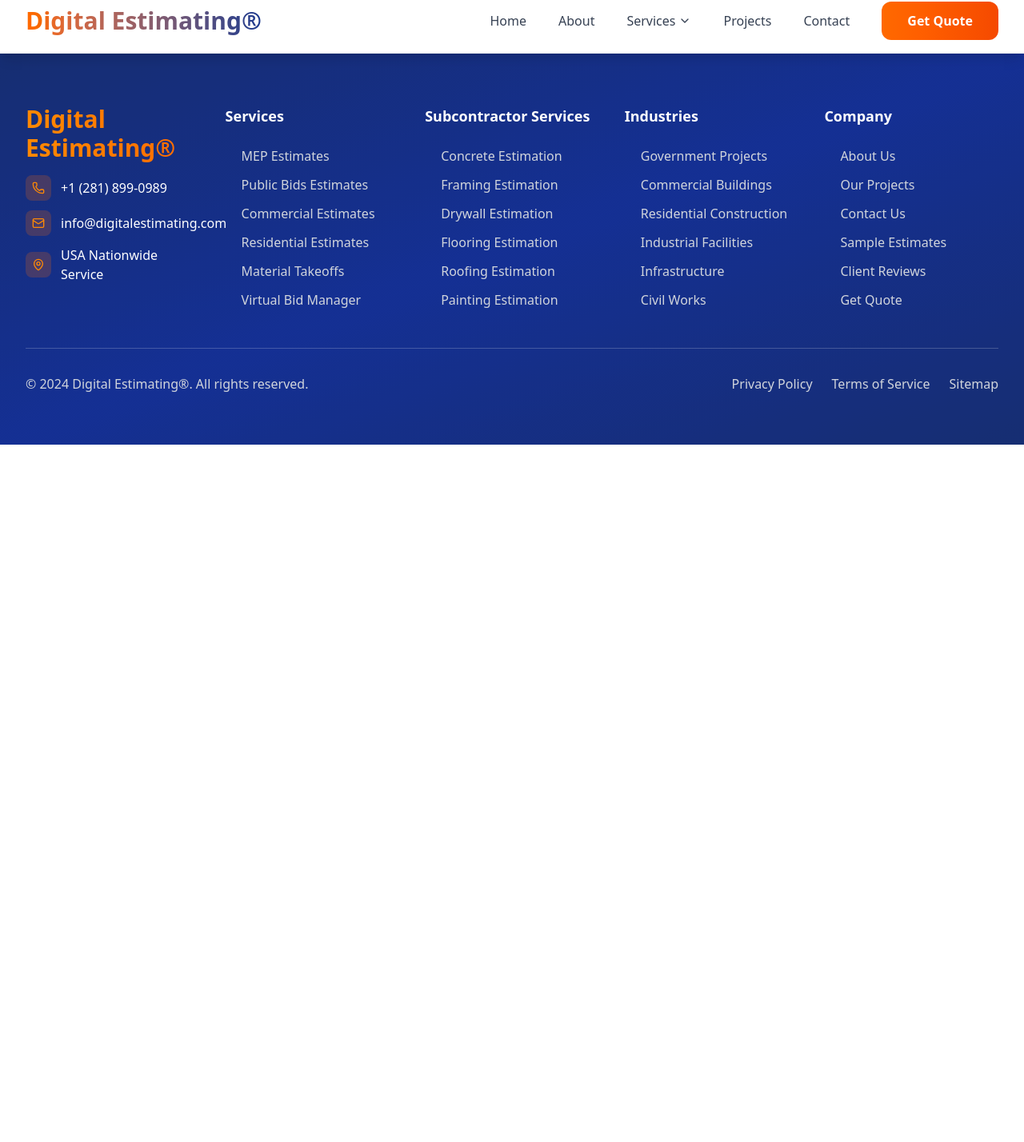
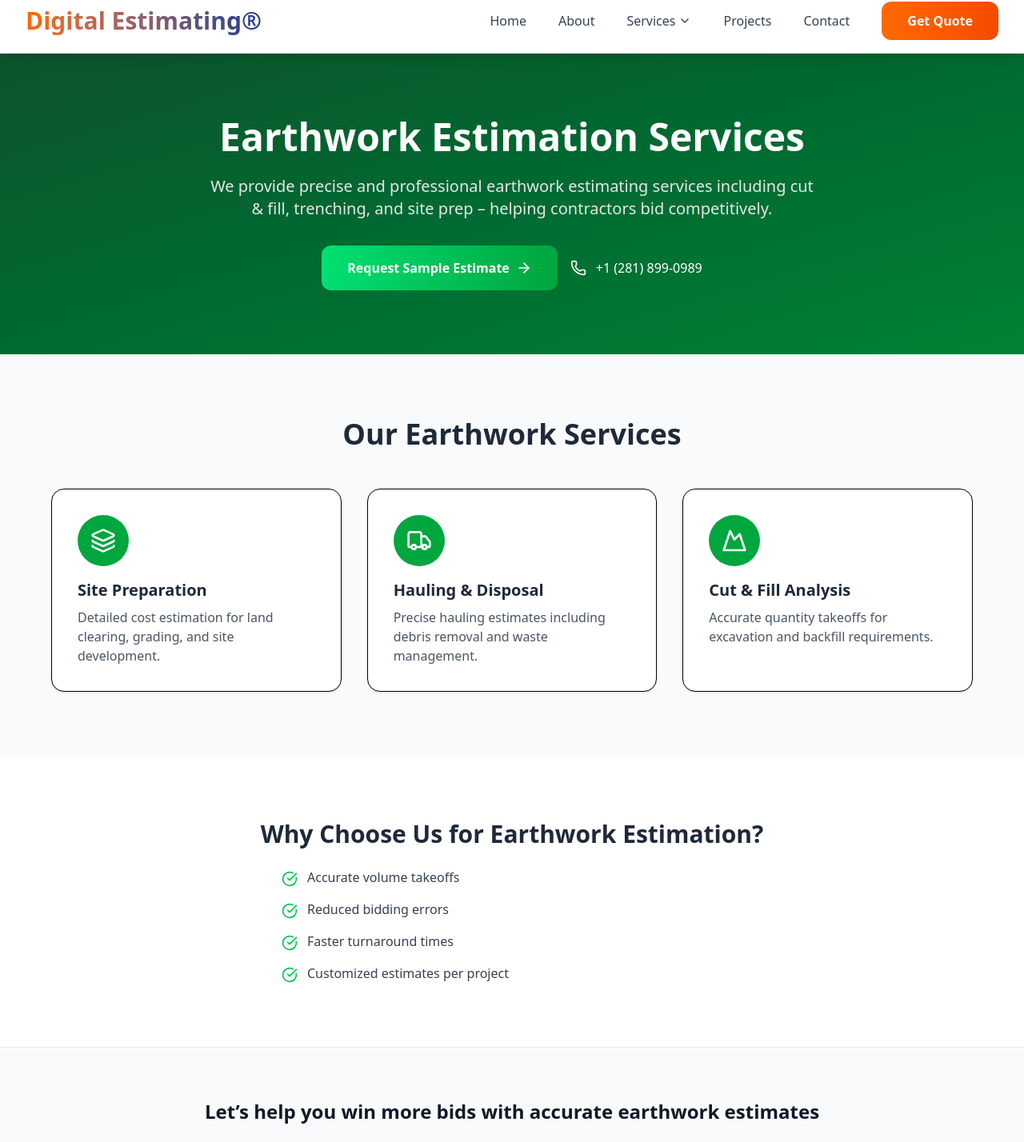
Before and after one commit to ARkhan06/Cost-Estimation, a React (Vite) app: page /earthwork in a window 1280 px wide. Shown: the part 14-1442 px from the top of the page at 80% size. Before the commit the page ends 800 px from the top, so only its background shows below. Built offline with nearby package versions, Linux system fonts and the light colour scheme.

Commit message:
1st change

```diff
--- a/src/App.jsx
+++ b/src/App.jsx
@@ -3,8 +3,8 @@
 import Navbar from './components/Navbar';
 import Homepage from './screens/Home';
 import MEPPage from './screens/MEP';
+import EarthworkPage from './screens/Earthwork'; // 🆕
 import Footer from './components/Footer';
-
 
 const App = () => {
   return (
@@ -15,12 +15,12 @@
           <Route path="/" element={<Homepage />} />
           <Route path="/home" element={<Homepage />} />
           <Route path="/mep" element={<MEPPage />} />
-          {/* Add more routes as needed */}
+          <Route path="/earthwork" element={<EarthworkPage />} /> {/* 🆕 */}
           <Route path="/about" element={<div className="min-h-screen flex items-center justify-center"><h1 className="text-4xl">About Page Coming Soon</h1></div>} />
           <Route path="/projects" element={<div className="min-h-screen flex items-center justify-center"><h1 className="text-4xl">Projects Page Coming Soon</h1></div>} />
           <Route path="/contact" element={<div className="min-h-screen flex items-center justify-center"><h1 className="text-4xl">Contact Page Coming Soon</h1></div>} />
         </Routes>
-        <Footer/>
+        <Footer />
       </div>
     </Router>
   );
--- /dev/null
+++ b/src/screens/Earthwork.jsx
@@ -0,0 +1,132 @@
+import React from 'react';
+import { motion } from 'framer-motion';
+import { Phone, ArrowRight, Layers, Truck, Mountain, Ruler, CheckCircle } from 'lucide-react';
+
+const EarthworkPage = () => {
+  const services = [
+    {
+      icon: <Layers className="w-8 h-8" />,
+      title: "Site Preparation",
+      description: "Detailed cost estimation for land clearing, grading, and site development."
+    },
+    {
+      icon: <Truck className="w-8 h-8" />,
+      title: "Hauling & Disposal",
+      description: "Precise hauling estimates including debris removal and waste management."
+    },
+    {
+      icon: <Mountain className="w-8 h-8" />,
+      title: "Cut & Fill Analysis",
+      description: "Accurate quantity takeoffs for excavation and backfill requirements."
+    }
+  ];
+
+  const benefits = [
+    "Accurate volume takeoffs",
+    "Reduced bidding errors",
+    "Faster turnaround times",
+    "Customized estimates per project",
+  ];
+
+  return (
+    <div className="min-h-screen bg-white">
+      {/* Hero Section */}
+      <section className="bg-gradient-to-br from-green-900 to-green-700 text-white py-20 px-4">
+        <div className="max-w-6xl mx-auto text-center">
+          <motion.h1
+            initial={{ opacity: 0, y: 20 }}
+            animate={{ opacity: 1, y: 0 }}
+            transition={{ duration: 0.8 }}
+            className="text-5xl font-bold mb-6"
+          >
+            Earthwork Estimation Services
+          </motion.h1>
+          <p className="text-xl mb-8 max-w-3xl mx-auto text-gray-200">
+            We provide precise and professional earthwork estimating services including cut & fill, trenching, and site prep – helping contractors bid competitively.
+          </p>
+          <div className="flex flex-col sm:flex-row gap-4 justify-center items-center">
+            <motion.button
+              whileHover={{ scale: 1.05 }}
+              whileTap={{ scale: 0.95 }}
+              className="bg-gradient-to-r from-green-400 to-green-600 text-white px-8 py-4 rounded-xl font-semibold flex items-center gap-2"
+            >
+              Request Sample Estimate <ArrowRight className="w-5 h-5" />
+            </motion.button>
+            <a
+              href="tel:+12818990989"
+              className="flex items-center gap-3 text-white hover:text-green-200 transition"
+            >
+              <Phone className="w-5 h-5" /> +1 (281) 899-0989
+            </a>
+          </div>
+        </div>
+      </section>
+
+      {/* Services */}
+      <section className="py-20 px-4 bg-gray-50">
+        <div className="max-w-6xl mx-auto">
+          <h2 className="text-4xl font-bold text-center text-gray-800 mb-12">
+            Our Earthwork Services
+          </h2>
+          <div className="grid md:grid-cols-3 gap-8">
+            {services.map((service, index) => (
+              <motion.div
+                key={index}
+                initial={{ opacity: 0, y: 30 }}
+                whileInView={{ opacity: 1, y: 0 }}
+                transition={{ delay: index * 0.2 }}
+                className="bg-white p-8 rounded-2xl shadow border"
+              >
+                <div className="bg-green-600 text-white p-4 rounded-full mb-4 w-fit">
+                  {service.icon}
+                </div>
+                <h3 className="text-xl font-bold text-gray-800 mb-2">{service.title}</h3>
+                <p className="text-gray-600">{service.description}</p>
+              </motion.div>
+            ))}
+          </div>
+        </div>
+      </section>
+
+      {/* Benefits */}
+      <section className="py-20 px-4 bg-white">
+        <div className="max-w-4xl mx-auto text-center">
+          <h2 className="text-3xl font-bold text-gray-800 mb-6">
+            Why Choose Us for Earthwork Estimation?
+          </h2>
+          <ul className="space-y-4 text-left max-w-xl mx-auto text-gray-700">
+            {benefits.map((benefit, idx) => (
+              <li key={idx} className="flex items-start gap-3">
+                <CheckCircle className="w-5 h-5 text-green-500 mt-1" />
+                {benefit}
+              </li>
+            ))}
+          </ul>
+        </div>
+      </section>
+
+      {/* CTA */}
+      <section className="py-16 px-4 bg-gray-50 border-t border-gray-200">
+        <div className="max-w-4xl mx-auto text-center">
+          <h2 className="text-2xl font-bold text-gray-900 mb-4">
+            Let’s help you win more bids with accurate earthwork estimates
+          </h2>
+          <div className="flex flex-col sm:flex-row gap-4 justify-center mt-6">
+            <button className="bg-green-600 text-white px-8 py-4 rounded-xl font-semibold">
+              Start a Project
+            </button>
+            <a
+              href="tel:+12818990989"
+              className="flex items-center gap-3 text-gray-700 hover:text-green-600 transition"
+            >
+              <Phone className="w-5 h-5" />
+              +1 (281) 899-0989
+            </a>
+          </div>
+        </div>
+      </section>
+    </div>
+  );
+};
+
+export default EarthworkPage;
```
